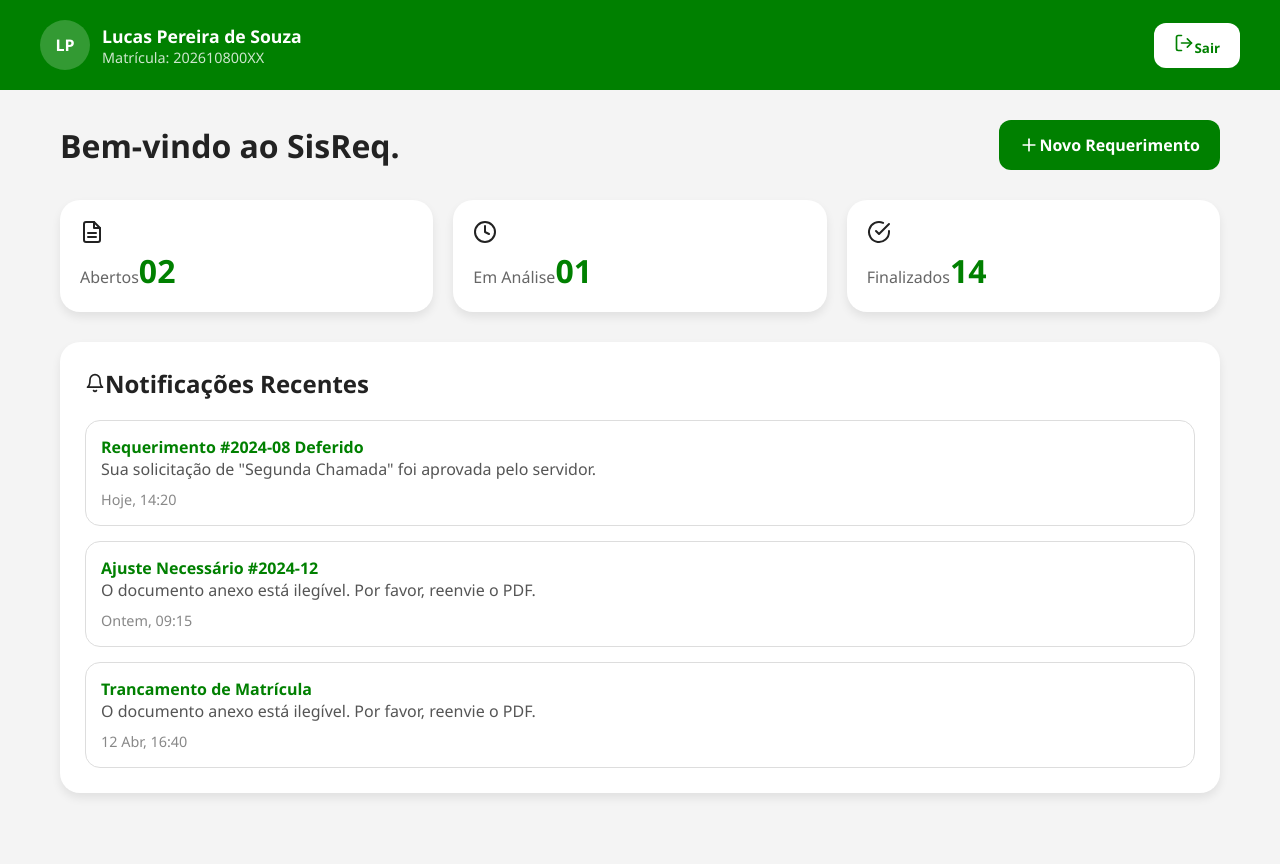
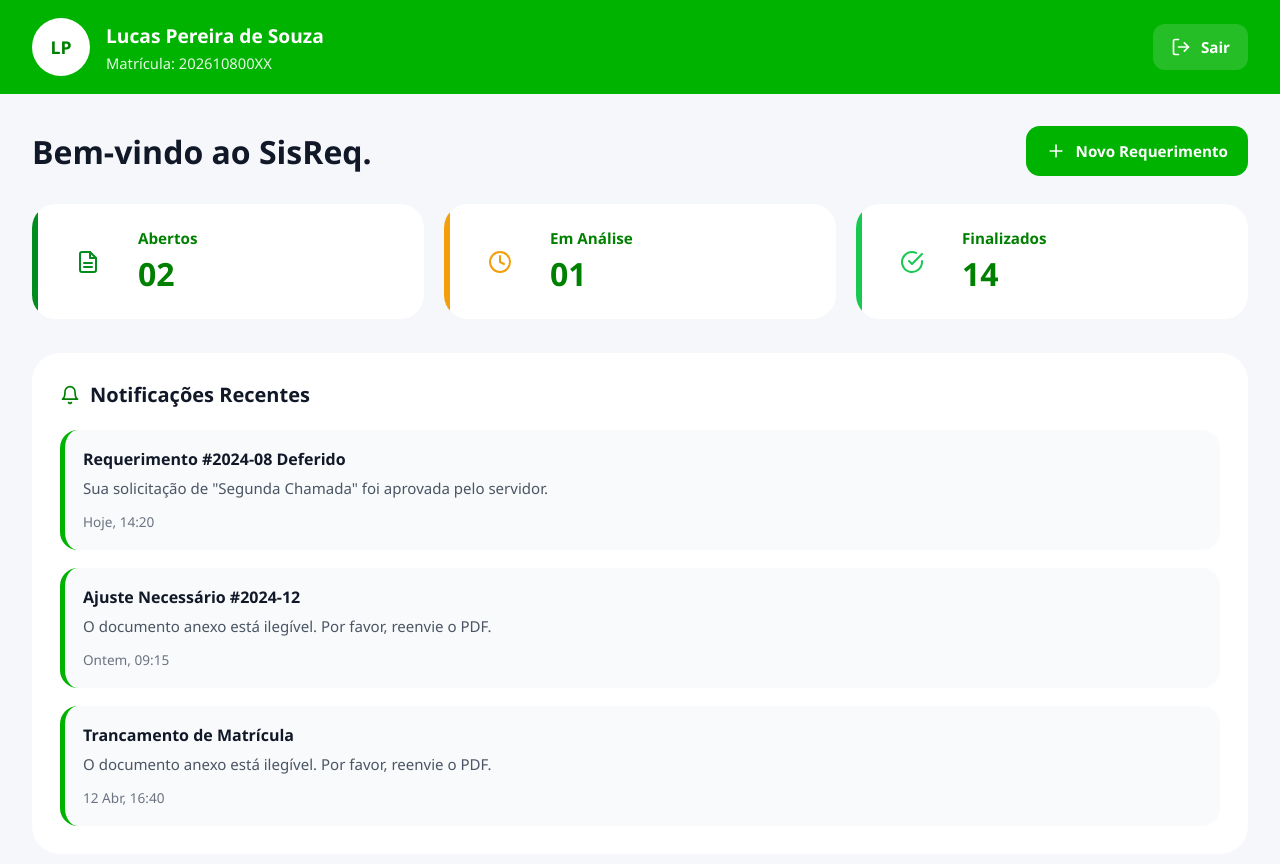
Before and after one commit to PedroRamon77/Front-Sisreq, a React (Vite) app: page /dashboard in a window 1280 px wide. Shown: the top 864 px of the page. Before the commit the page ends 823 px from the top, so only its background shows below. Built offline with nearby package versions, Linux system fonts and the light colour scheme.

Commit message:
dashboard  mod

```diff
--- a/src/components/dashboard/Dashboard.css
+++ b/src/components/dashboard/Dashboard.css
@@ -1,224 +1,285 @@
-/* DASHBOARD */
+/* =========================
+   RESET
+========================= */
+
+* {
+  margin: 0;
+  padding: 0;
+  box-sizing: border-box;
+}
+
+/* =========================
+   DASHBOARD
+========================= */
 
 .dashboard {
-  width: 100%;
   min-height: 100vh;
-
-  background: #f4f4f4;
+  background: #f5f7fb;
+  font-family: 'Inter', sans-serif;
+  color: #111827;
 }
 
-/* HEADER */
+/* =========================
+   TOP BAR
+========================= */
 
 .top-bar {
   width: 100%;
+  background: #00b300;
+  padding: 18px 32px;
 
-  background: #008000;
-
-  padding: 20px;
+  position: sticky;
+  top: 0;
+  z-index: 50;
 }
 
 .top-bar-content {
-  width: 100%;
-  max-width: 1200px;
-
-  margin: auto;
+  max-width: 1400px;
+  margin: 0 auto;
 
   display: flex;
+  align-items: center;
   justify-content: space-between;
-  align-items: center;
-
   gap: 20px;
-
-  flex-wrap: wrap;
 }
 
-/* USER */
+/* =========================
+   USER
+========================= */
 
 .user-details {
   display: flex;
   align-items: center;
-
-  gap: 12px;
+  gap: 16px;
 }
 
 .user-avatar {
-  width: 50px;
-  height: 50px;
+  width: 58px;
+  height: 58px;
 
   border-radius: 50%;
 
-  background: rgba(255,255,255,0.2);
+  background: #ffffff;
+  color: #008000;
 
   display: flex;
   align-items: center;
   justify-content: center;
 
-  color: white;
-  font-weight: bold;
+  font-size: 1.1rem;
+  font-weight: 800;
+}
+
+.user-text {
+  display: flex;
+  flex-direction: column;
+  gap: 4px;
 }
 
 .top-bar-name {
-  color: white;
-
-  font-size: 1.1rem;
-  font-weight: bold;
+  font-size: 1.2rem;
+  color: #ffffff;
+  font-weight: 700;
 }
 
 .top-bar-matricula {
-  color: rgba(255,255,255,0.8);
-
-  font-size: 0.9rem;
+  color: rgba(255, 255, 255, 0.9);
+  font-size: 0.92rem;
 }
 
-/* BUTTON */
+/* =========================
+   LOGOUT
+========================= */
 
 .logout-btn {
-  height: 45px;
-
-  padding: 0 20px;
+  height: 46px;
+  padding: 0 18px;
 
   border: none;
-
   border-radius: 12px;
 
-  background: white;
+  background: rgba(255, 255, 255, 0.15);
+  color: #ffffff;
 
-  color: #008000;
+  display: flex;
+  align-items: center;
+  gap: 10px;
 
-  font-weight: bold;
+  font-size: 0.95rem;
+  font-weight: 600;
 
   cursor: pointer;
 
-  transition: 0.2s;
+  transition: 0.2s ease;
 }
 
 .logout-btn:hover {
-  background: #e7e7e7;
+  background: rgb(255, 0, 0);
+  color: white;
 }
 
-/* BODY */
+/* =========================
+   BODY
+========================= */
 
 .dashboard-body {
-  width: 100%;
-  max-width: 1200px;
-
-  margin: auto;
-
-  padding: 30px 20px;
+  max-width: 1400px;
+  margin: 0 auto;
+  padding: 32px;
 }
 
-/* WELCOME */
+/* =========================
+   WELCOME
+========================= */
 
 .welcome-row {
   display: flex;
+  align-items: center;
   justify-content: space-between;
-  align-items: center;
-
   gap: 20px;
 
-  margin-bottom: 30px;
-
-  flex-wrap: wrap;
+  margin-bottom: 28px;
 }
 
 .welcome-title {
   font-size: 2rem;
-
-  color: #222;
+  font-weight: 800;
+  color: #111827;
 }
 
-.welcome-subtitle {
-  color: #008000;
-
-  margin-bottom: 5px;
-}
-
-/* NOVO BUTTON */
+/* =========================
+   BUTTON NOVO
+========================= */
 
 .btn-novo {
   height: 50px;
-
   padding: 0 20px;
 
-  border: none;
+  border-radius: 14px;
 
-  border-radius: 12px;
-
-  background: #008000;
-
-  color: white;
-
-  font-weight: bold;
-
-  cursor: pointer;
+  background: #00b300;
+  color: #ffffff;
 
   text-decoration: none;
 
   display: flex;
   align-items: center;
-  justify-content: center;
+  gap: 10px;
 
-  transition: 0.2s;
+  font-weight: 700;
+  font-size: 0.95rem;
+
+  transition: 0.2s ease;
 }
 
 .btn-novo:hover {
-  background: #00b33c;
+  background: #008000;
+  transform: translateY(-1px);
 }
 
-/* STATUS */
+/* =========================
+   STATUS GRID
+========================= */
 
 .status-grid {
   display: grid;
   grid-template-columns: repeat(3, 1fr);
-
   gap: 20px;
 
-  margin-bottom: 30px;
+  margin-bottom: 34px;
 }
 
 .status-card {
-  background: white;
+  background: #ffffff;
+  border-radius: 24px;
 
-  border-radius: 20px;
+  padding: 24px;
 
-  padding: 20px;
+  display: flex;
+  align-items: center;
+  gap: 18px;
 
-  box-shadow: 0 5px 10px rgba(0,0,0,0.08);
+  position: relative;
+  overflow: hidden;
+
+  transition: 0.2s ease;
+}
+
+.status-card::before {
+  content: '';
+  position: absolute;
+
+  top: 0;
+  left: 0;
+
+  width: 6px;
+  height: 100%;
+
+  background: var(--accent);
+}
+
+.status-card:hover {
+  transform: translateY(-3px);
+  background-color: #00800023;
+}
+
+.status-icon {
+  width: 64px;
+  height: 64px;
+
+  border-radius: 18px;
+
+  display: flex;
+  align-items: center;
+  justify-content: center;
+
+  color: var(--accent);
+}
+
+.status-text {
+  display: flex;
+  flex-direction: column;
+  gap: 4px;
 }
 
 .status-label {
-  color: #666;
-
-  margin-bottom: 10px;
+  font-size: 0.95rem;
+  color: #008000;
+  font-weight: 600;
 }
 
 .status-number {
   font-size: 2rem;
-
+  font-weight: 800;
   color: #008000;
-
-  font-weight: bold;
 }
 
-/* NOTIFICATIONS */
+/* =========================
+   NOTIFICATIONS
+========================= */
 
 .notifications {
-  background: white;
+  background: #ffffff;
+  border-radius: 28px;
 
-  border-radius: 20px;
-
-  padding: 25px;
-
-  box-shadow: 0 5px 10px rgba(0,0,0,0.08);
+  padding: 28px;
 }
 
 .notifications-header {
-  font-size: 1.5rem;
-  font-weight: bold;
+  display: flex;
+  align-items: center;
+  gap: 10px;
 
-  margin-bottom: 20px;
+  font-size: 1.25rem;
+  font-weight: 700;
 
-  color: #222;
+  color: #111827;
+
+  margin-bottom: 22px;
+}
+
+.notifications-header svg {
+  color: #008000;
 }
 
 .notifications-list {
@@ -226,41 +287,54 @@
 
   display: flex;
   flex-direction: column;
-
-  gap: 15px;
+  gap: 18px;
 }
 
 .notification-item {
-  border: 1px solid #ddd;
+  padding: 18px;
+  border-radius: 18px;
 
-  border-radius: 15px;
+  background: #f8fafc;
 
-  padding: 15px;
+  border-left: 5px solid #00b300;
+
+  transition: 0.2s ease;
+}
+
+.notification-item:hover {
+  background: #00800023;
 }
 
 .notification-title {
-  font-weight: bold;
+  display: block;
 
-  margin-bottom: 8px;
+  font-size: 1rem;
+  font-weight: 700;
 
-  color: #008000;
+  color: #111827;
+
+  margin-bottom: 6px;
 }
 
 .notification-body {
-  color: #555;
+  font-size: 0.94rem;
+  line-height: 1.6;
 
-  margin-bottom: 8px;
+  color: #4b5563;
+
+  margin-bottom: 10px;
 }
 
 .notification-time {
-  font-size: 0.9rem;
-
-  color: #888;
+  font-size: 0.85rem;
+  color: #6b7280;
 }
 
-/* RESPONSIVO */
+/* =========================
+   RESPONSIVO
+========================= */
 
-@media (max-width: 900px) {
+@media (max-width: 992px) {
 
   .status-grid {
     grid-template-columns: 1fr;
@@ -273,21 +347,66 @@
 
   .btn-novo {
     width: 100%;
+    justify-content: center;
   }
 }
 
-@media (max-width: 600px) {
+@media (max-width: 768px) {
+
+  .top-bar {
+    padding: 18px 18px;
+  }
 
   .top-bar-content {
     flex-direction: column;
     align-items: flex-start;
   }
 
-  .logout-btn {
-    width: 100%;
+  .dashboard-body {
+    padding: 22px 16px;
+  }
+
+  .top-bar-name {
+    font-size: 1rem;
   }
 
   .welcome-title {
     font-size: 1.6rem;
   }
+
+  .status-card {
+    padding: 20px;
+  }
+
+  .notifications {
+    padding: 20px;
+  }
 }
+
+@media (max-width: 420px) {
+
+  .user-avatar {
+    width: 48px;
+    height: 48px;
+
+    font-size: 0.95rem;
+  }
+
+  .logout-btn {
+    width: 100%;
+    justify-content: center;
+  }
+
+  .status-icon {
+    width: 54px;
+    height: 54px;
+  }
+
+  .status-number {
+    font-size: 1.6rem;
+  }
+
+  .notifications-header {
+    font-size: 1.05rem;
+  }
+}
```
